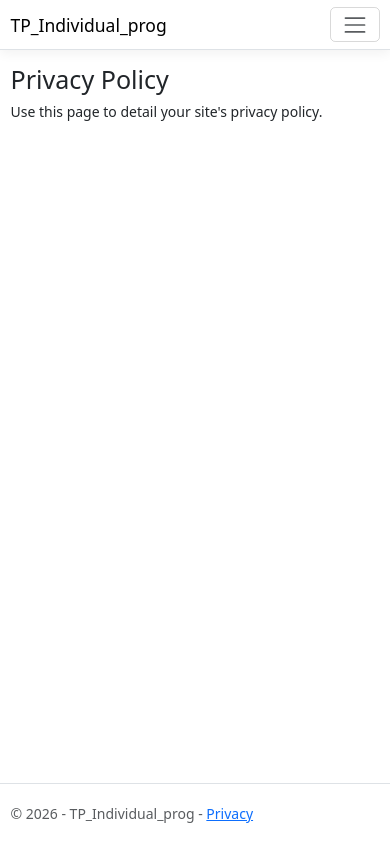
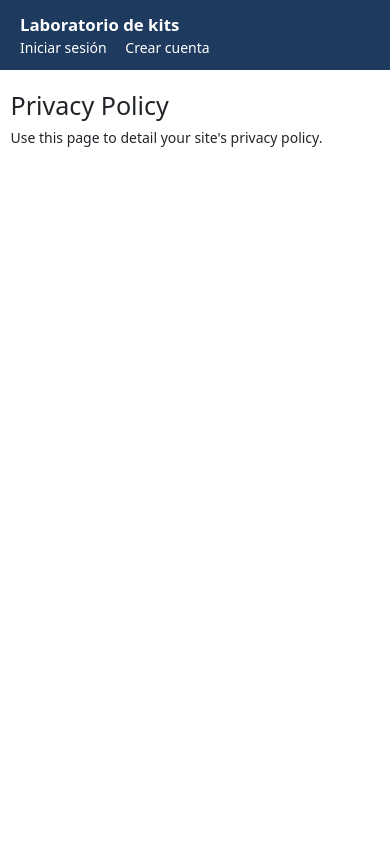
Before and after one commit to 49961065-png/TP-Final-Individual, an ASP.NET Core app: page /Home/Privacy in a window 390 px wide. Run offline with ASP.NET Core 8, Linux system fonts and the light colour scheme; style sheets or scripts are compiled from the project's sources.

Commit message:
Hago el encabezado y  agrego el boton Ver mas con Fetch en el catalogo

```diff
--- a/Views/Shared/_Layout.cshtml
+++ b/Views/Shared/_Layout.cshtml
@@ -1,3 +1,8 @@
+
+@{
+    bool hayUsuario = Context.Session.GetString("IdUsuario") != null;
+}
+
 <!DOCTYPE html>
 <html lang="en">
 <head>
@@ -10,38 +15,32 @@
     <link rel="stylesheet" href="~/TP_Individual_prog.styles.css" asp-append-version="true" />
 </head>
 <body>
-    <header>
-        <nav class="navbar navbar-expand-sm navbar-toggleable-sm navbar-light bg-white border-bottom box-shadow mb-3">
-            <div class="container-fluid">
-                <a class="navbar-brand" asp-area="" asp-controller="Home" asp-action="Index">TP_Individual_prog</a>
-                <button class="navbar-toggler" type="button" data-bs-toggle="collapse" data-bs-target=".navbar-collapse" aria-controls="navbarSupportedContent"
-                        aria-expanded="false" aria-label="Toggle navigation">
-                    <span class="navbar-toggler-icon"></span>
-                </button>
-                <div class="navbar-collapse collapse d-sm-inline-flex justify-content-between">
-                    <ul class="navbar-nav flex-grow-1">
-                        <li class="nav-item">
-                            <a class="nav-link text-dark" asp-area="" asp-controller="Home" asp-action="Index">Home</a>
-                        </li>
-                        <li class="nav-item">
-                            <a class="nav-link text-dark" asp-area="" asp-controller="Home" asp-action="Privacy">Privacy</a>
-                        </li>
-                    </ul>
-                </div>
-            </div>
-        </nav>
+
+       <header class="encabezado">
+    <a class="logo" href='@Url.Action("Index", "Home")'>Laboratorio de kits</a>
+
+    <nav>
+        @if (hayUsuario)
+        {
+            <a href='@Url.Action("Index", "Kits")'>Catálogo</a>
+            <span>Hola, @Context.Session.GetString("Nombre")</span>
+            <a href='@Url.Action("Logout", "Cuenta")'>Cerrar sesión</a>
+        }
+        else
+        {
+            <a href='@Url.Action("Login", "Cuenta")'>Iniciar sesión</a>
+            <a href='@Url.Action("Registro", "Cuenta")'>Crear cuenta</a>
+        }
+    </nav>
     </header>
+
     <div class="container">
         <main role="main" class="pb-3">
             @RenderBody()
         </main>
     </div>
 
-    <footer class="border-top footer text-muted">
-        <div class="container">
-            &copy; 2026 - TP_Individual_prog - <a asp-area="" asp-controller="Home" asp-action="Privacy">Privacy</a>
-        </div>
-    </footer>
+
     <script src="~/lib/jquery/dist/jquery.min.js"></script>
     <script src="~/lib/bootstrap/dist/js/bootstrap.bundle.min.js"></script>
     <script src="~/js/site.js" asp-append-version="true"></script>
--- a/wwwroot/css/site.css
+++ b/wwwroot/css/site.css
@@ -73,3 +73,32 @@ body {
         grid-template-columns: 1fr 1fr 1fr 1fr;
     }
 }
+
+
+
+/* ===== Encabezado ===== */
+.encabezado {
+    display: flex;
+    flex-wrap: wrap;
+    justify-content: space-between;
+    align-items: center;
+    padding: 12px 20px;
+    margin-bottom: 20px;
+    background-color: #1f3a5f;
+}
+
+header.encabezado a,
+header.encabezado span {
+    color: white;
+    text-decoration: none;
+    margin-right: 15px;
+}
+
+header.encabezado .logo {
+    font-size: 1.2rem;
+    font-weight: bold;
+}
+
+header.encabezado a:hover {
+    text-decoration: underline;
+}
--- a/wwwroot/js/site.js
+++ b/wwwroot/js/site.js
@@ -24,3 +24,34 @@ function validarRegistro() {
     mensaje.innerHTML = "";
     return true;
 }
+
+// ===== El catalogp =====
+
+async function verMas() {
+    let contenedor = document.getElementById("catalogo");
+    let boton = document.getElementById("botonVerMas");
+    let desde = document.getElementsByClassName("tarjeta").length;
+
+    let respuesta = await fetch("/Kits/VerMas?desde=" + desde);
+    let datos = await respuesta.json();
+
+    for (let i = 0; i < datos.kits.length; i++) {
+        let kit = datos.kits[i];
+
+        let tarjeta = document.createElement("article");
+        tarjeta.className = "tarjeta";
+        tarjeta.innerHTML =
+            '<img src="/img/' + kit.imagen + '" alt="' + kit.nombre + '">' +
+            '<div class="tarjeta-info">' +
+            '<h2>' + kit.nombre + '</h2>' +
+            '<p class="categoria">' + kit.nombreCategoria + '</p>' +
+            '<a href="/Kits/Detalle/' + kit.id + '" class="btn btn-primary">Ver detalle</a>' +
+            '</div>';
+
+        contenedor.appendChild(tarjeta);
+    }
+
+    if (datos.hayMas === false) {
+        boton.style.display = "none";
+    }
+}
```
Also changed, not shown: Controllers/KitsController.cs (+20 -1 lines), Views/Kits/Index.cshtml (+7 -0 lines).
